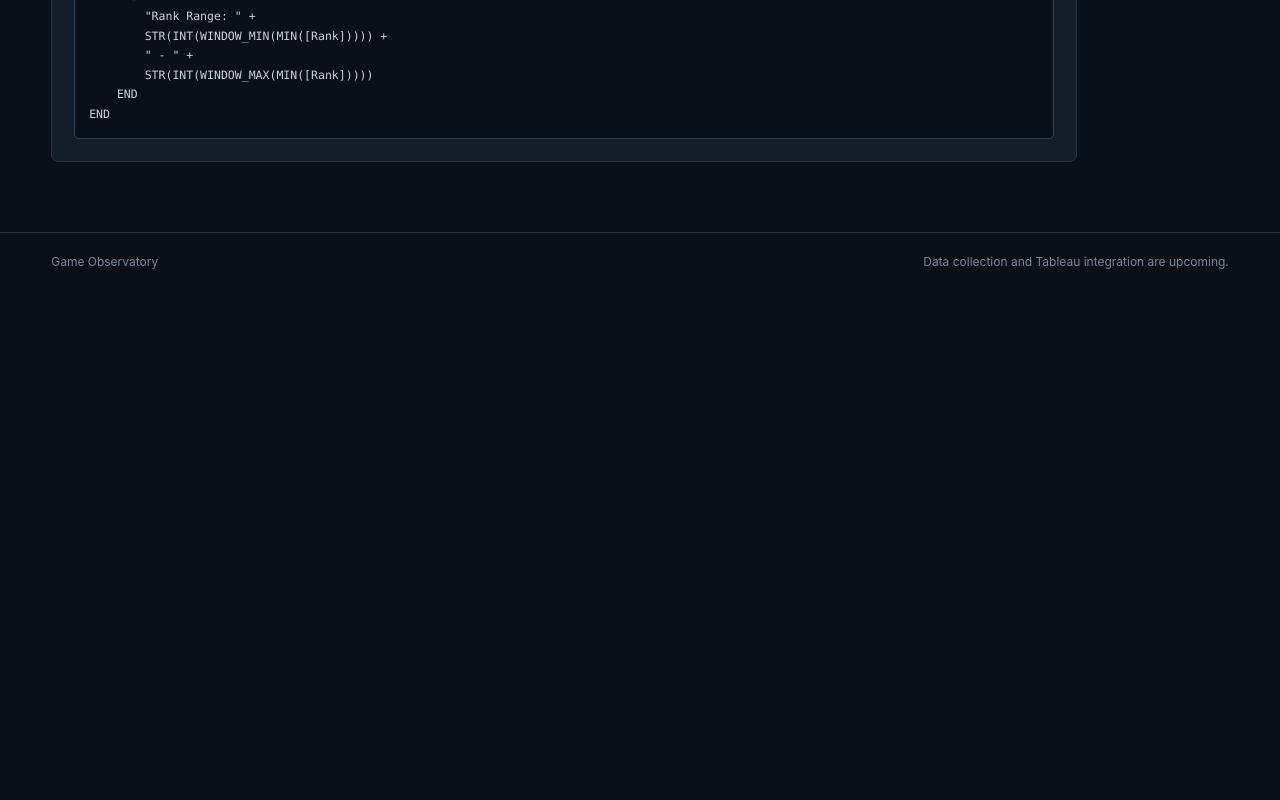
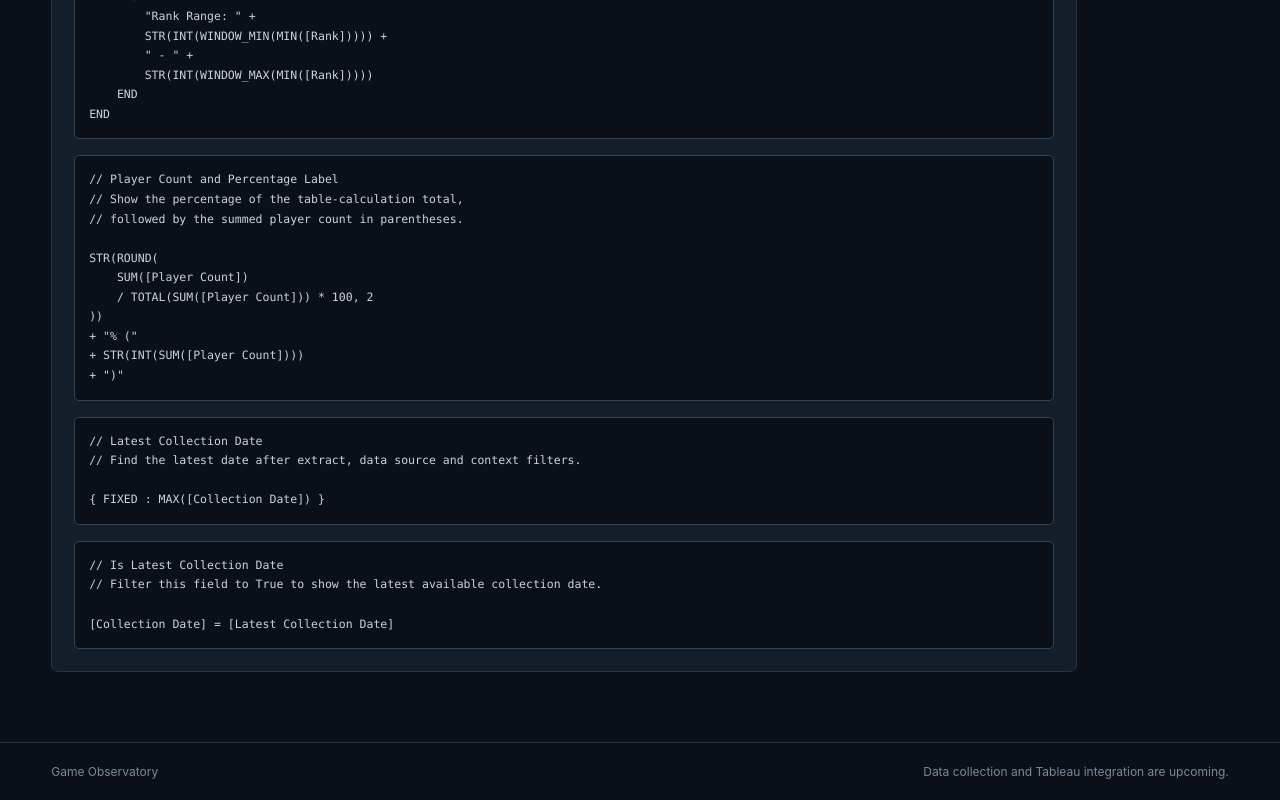
Before and after one commit to qatalyse/Game-Observatory, a React (Vite) app in the folder frontend/: page / in a window 1280 px wide. Shown: the part 1589-2389 px from the top of the page. Before the commit the page ends 1879 px from the top, so only its background shows below. Built offline with nearby package versions, Linux system fonts and the light colour scheme.

Commit message:
Document player-share labels and latest-date Tableau calculations in separate snippets

```diff
--- a/frontend/src/TableauCalculations.tsx
+++ b/frontend/src/TableauCalculations.tsx
@@ -19,6 +19,28 @@ THEN
     END
 END`;
 
+const playerCountPercentageCalculation = `// Player Count and Percentage Label
+// Show the percentage of the table-calculation total,
+// followed by the summed player count in parentheses.
+
+STR(ROUND(
+    SUM([Player Count])
+    / TOTAL(SUM([Player Count])) * 100, 2
+))
++ "% ("
++ STR(INT(SUM([Player Count])))
++ ")"`;
+
+const latestCollectionDateCalculation = `// Latest Collection Date
+// Find the latest date after extract, data source and context filters.
+
+{ FIXED : MAX([Collection Date]) }`;
+
+const isLatestCollectionDateCalculation = `// Is Latest Collection Date
+// Filter this field to True to show the latest available collection date.
+
+[Collection Date] = [Latest Collection Date]`;
+
 export default function TableauCalculations() {
   return (
     <section className="panel tableau-calculations" aria-label="Tableau Calculations">
@@ -30,6 +52,9 @@ export default function TableauCalculations() {
       </div>
       <div className="calculation-body">
         <pre tabIndex={0} aria-label="Rank Range Label calculation"><code>{rankRangeCalculation}</code></pre>
+        <pre tabIndex={0} aria-label="Player Count and Percentage Label calculation"><code>{playerCountPercentageCalculation}</code></pre>
+        <pre tabIndex={0} aria-label="Latest Collection Date calculation"><code>{latestCollectionDateCalculation}</code></pre>
+        <pre tabIndex={0} aria-label="Is Latest Collection Date calculation"><code>{isLatestCollectionDateCalculation}</code></pre>
       </div>
     </section>
   );
--- a/frontend/src/styles.css
+++ b/frontend/src/styles.css
@@ -175,5 +175,6 @@ button { font: inherit; }
 .calculation-body h3 { margin: 0 0 9px; color: #dce4e9; font-size: .88rem; }
 .calculation-body p { margin: 0 0 14px; color: #91a1af; font-size: .78rem; line-height: 1.6; }
 .calculation-body pre { max-width: 100%; margin: 0; padding: 14px; overflow-x: auto; border: 1px solid #344354; border-radius: 5px; background: #0b1018; color: #c8d5de; font: .72rem/1.7 ui-monospace, SFMono-Regular, Consolas, monospace; tab-size: 4; }
+.calculation-body pre + pre { margin-top: 16px; }
 .calculation-body code { font: inherit; }
 .calculation-body pre:focus-visible { outline: 2px solid #80e12d; outline-offset: 2px; }
```
